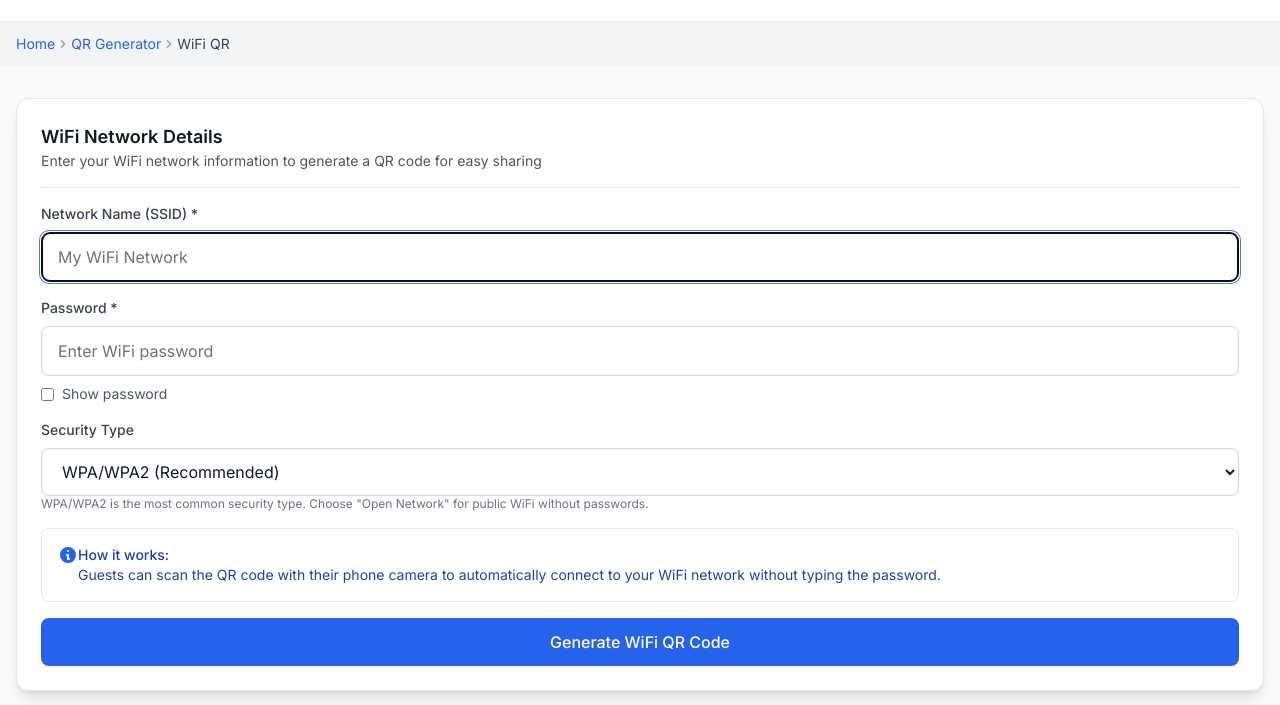
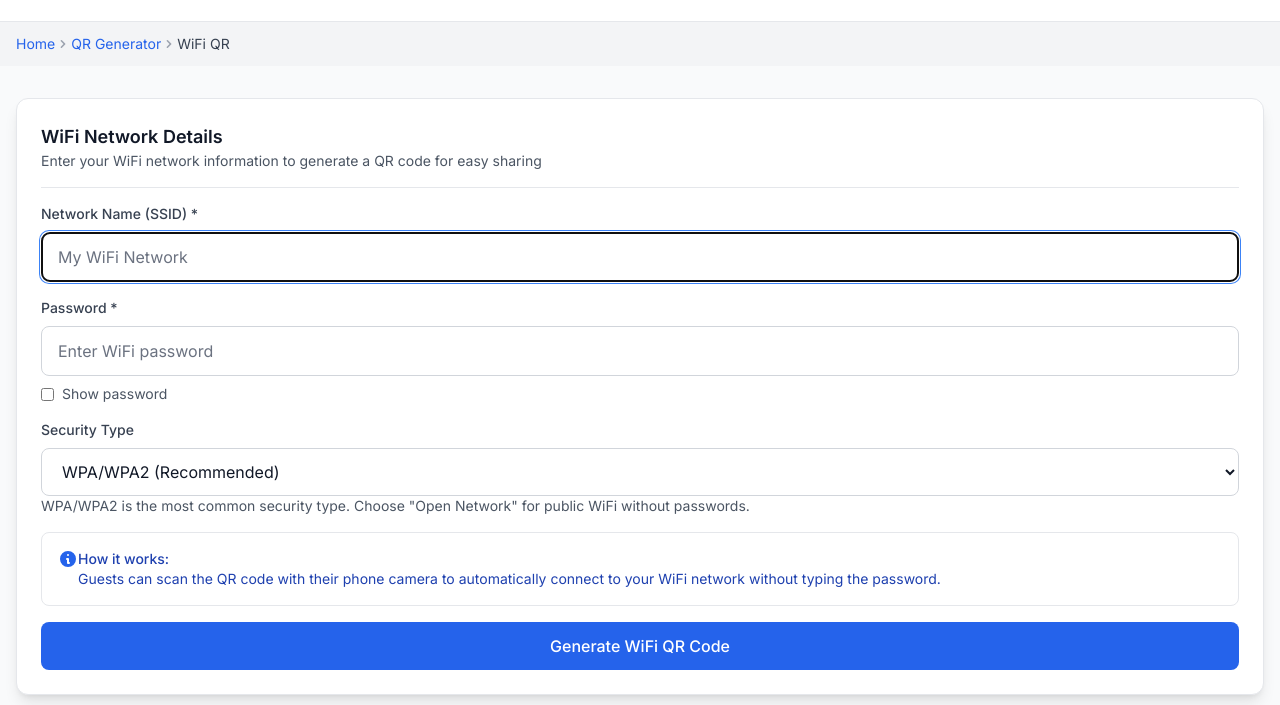
Before and after one commit to tarablusdev/Test-QR-Generator, a website built with Vite: page qr/wifi/index.html in a window 1280 px wide. Shown: the part 95-800 px from the top of the page. Built offline with nearby package versions, Linux system fonts and the light colour scheme.

Commit message:
Made some visual improvements

```diff
--- a/qr/wifi/index.html
+++ b/qr/wifi/index.html
@@ -108,7 +108,7 @@
                             <option value="WEP">WEP (Legacy)</option>
                             <option value="nopass">Open Network (No Password)</option>
                         </select>
-                        <p class="text-xs text-gray-500 dark:text-gray-400 mt-1">
+                        <p class="text-sm text-gray-600 dark:text-gray-300 mt-3 leading-relaxed">
                             WPA/WPA2 is the most common security type. Choose "Open Network" for public WiFi without passwords.
                         </p>
                     </div>
```
